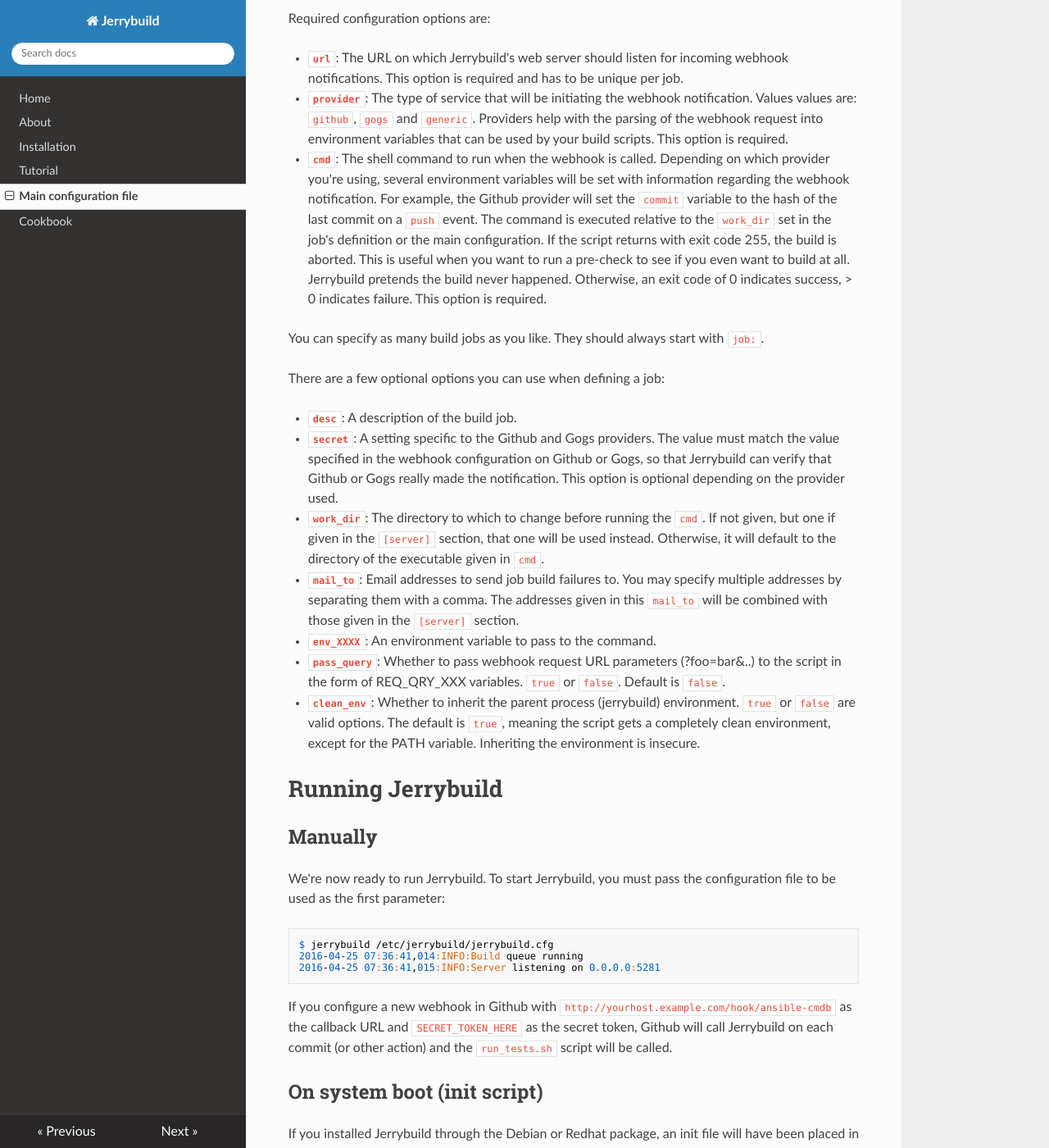
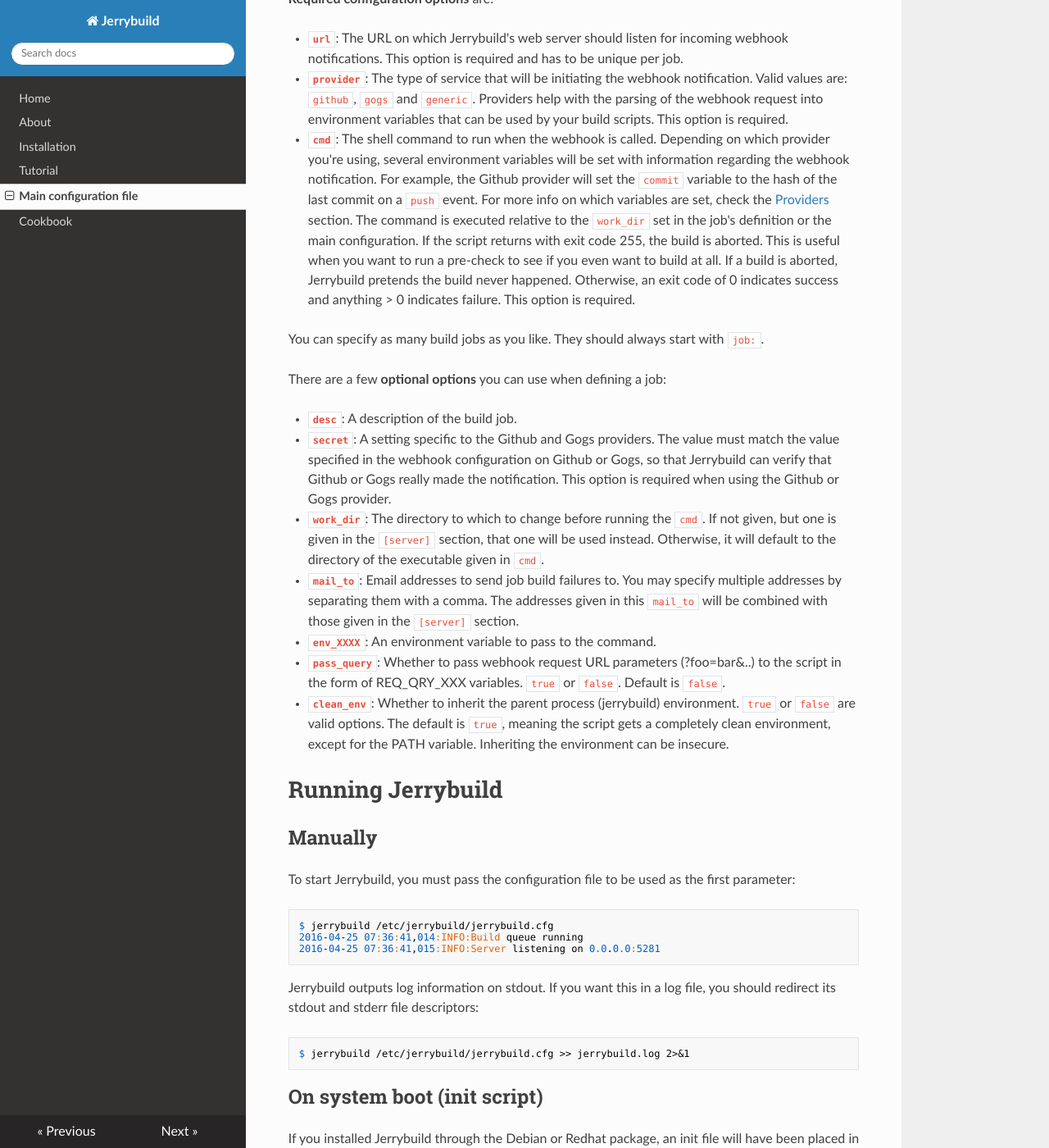
Before and after one commit to fboender/jerrybuild, an MkDocs documentation site: the page built from docs/user_guide.md, in a window 1280 px wide and 1400 px high, scrolled down 1312 px. Shown: the whole window at 82% size. Built offline with MkDocs 1.6.1, drawn with Linux system fonts in a browser that asks for light colours; nearby versions of some CDN libraries; old or Windows-style settings are respelled for this version of MkDocs; some of the changed text lies outside the part shown.

Commit message:
Minor semantic improvements in User guide.

```diff
--- a/docs/user_guide.md
+++ b/docs/user_guide.md
@@ -21,16 +21,17 @@
 Available configuration options:
 
 * **`listen`**: Address to listen on. Instead of changing this to listen on
-  external IPs, you'd be better off putting Jerrybuild behind Apache or NGinx.
-  See the Cookbook on how to easily do that.
+  external IPs, you should run Jerrybuild behind Apache or NGinx. See the
+  [Cookbook](cookbook.md) on how to easily do that.
 * **`port`**: Port to listen on
-* **`log_level`**: The logging level. Logging level. Possible values: DEBUG,
-  INFO, WARN, ERROR, FATAL
-* **`mail_to`**: Always send mail to recipients on build failure (optional).
+* **`log_level`**: The logging level. Possible values: DEBUG, INFO, WARN,
+  ERROR or FATAL
+* **`mail_to`**: Always send mail to recipients on build failure.
   Multiple addresses should be separated by a comma. You can add additional
   addresses in each job section.
 * **`status_dir`**: Directory to keep job status files and such in.
-* **`work_dir`**: Default working directory for jobs.
+* **`work_dir`**: Default working directory for jobs. This is the working dir
+  when executing script.
 * **`keep_jobs`**: The number of job results or a timespan after which to
   delete old job results. This value applies to each job seperately. The last
   job status will never be deleted. This value can be overridden on a
@@ -44,7 +45,7 @@
 # Defining jobs
 
 Jobs are defined in either the main configuration file or in separate job
-configurations that go in `/etc/jerrybuild/jobs.d`. For example, the following
+configurations that go in `/etc/jerrybuild/jobs.d/`. For example, the following
 job shows how to run the tests for the
 [Ansible-cmdb](https://github.com/fboender/ansible-cmdb) Github project:
 
@@ -60,39 +61,41 @@
 This defines a job called `ansible-cmdb-test`. Each job should have its own
 `[job:XXXXXXXX]` section.
 
-Required configuration options are:
+**Required configuration options** are:
 
 * **`url`**: The URL on which Jerrybuild's web server should listen for
   incoming webhook notifications. This option is required and has to be unique
   per job.
 * **`provider`**: The type of service that will be initiating the webhook
-  notification. Values values are: `github`, `gogs` and `generic`. Providers
+  notification. Valid values are: `github`, `gogs` and `generic`. Providers
   help with the parsing of the webhook request into environment variables that
   can be used by your build scripts. This option is required.
 * **`cmd`**: The shell command to run when the webhook is called. Depending on
   which provider you're using, several environment variables will be set with
   information regarding the webhook notification. For example, the Github
   provider will set the `commit` variable to the hash of the last commit on a
-  `push` event. The command is executed relative to the `work_dir` set in the
-  job's definition or the main configuration. If the script returns with exit
-  code 255, the build is aborted. This is useful when you want to run a
-  pre-check to see if you even want to build at all. Jerrybuild pretends the
-  build never happened. Otherwise, an exit code of 0 indicates success, > 0
-  indicates failure. This option is required.
+  `push` event. For more info on which variables are set, check the
+  [Providers](#providers) section. The command is executed relative to the
+  `work_dir` set in the job's definition or the main configuration. If the
+  script returns with exit code 255, the build is aborted. This is useful when
+  you want to run a pre-check to see if you even want to build at all. If a
+  build is aborted, Jerrybuild pretends the build never happened. Otherwise,
+  an exit code of 0 indicates success and anything > 0 indicates failure. This
+  option is required.
 
 You can specify as many build jobs as you like. They should always start with
 `job:`.
 
-There are a few optional options you can use when defining a job:
+There are a few **optional options** you can use when defining a job:
 
 * **`desc`**: A description of the build job.
 * **`secret`**: A setting specific to the Github and Gogs providers.
   The value must match the value specified in the webhook configuration on
   Github or Gogs, so that Jerrybuild can verify that Github or Gogs really
-  made the notification. This option is optional depending on the provider
-  used.
+  made the notification. This option is required when using the Github or Gogs
+  provider.
 * **`work_dir`**: The directory to which to change before running the `cmd`.
-  If not given, but one if given in the `[server]` section, that one will be
+  If not given, but one is given in the `[server]` section, that one will be
   used instead. Otherwise, it will default to the directory of the executable
   given in `cmd`.
 * **`mail_to`**: Email addresses to send job build failures to. You may
@@ -106,23 +109,23 @@
 * **`clean_env`**: Whether to inherit the parent process (jerrybuild)
   environment. `true` or `false` are valid options. The default is `true`,
   meaning the script gets a completely clean environment, except for the PATH
-  variable. Inheriting the environment is insecure.
+  variable. Inheriting the environment can be insecure.
 
 # Running Jerrybuild
 
 ## Manually
 
-We're now ready to run Jerrybuild. To start Jerrybuild, you must pass the
-configuration file to be used as the first parameter:
+To start Jerrybuild, you must pass the configuration file to be used as the
+first parameter:
 
     $ jerrybuild /etc/jerrybuild/jerrybuild.cfg
     2016-04-25 07:36:41,014:INFO:Build queue running
     2016-04-25 07:36:41,015:INFO:Server listening on 0.0.0.0:5281
 
-If you configure a new webhook in Github with
-`http://yourhost.example.com/hook/ansible-cmdb` as the callback URL and
-`SECRET_TOKEN_HERE` as the secret token, Github will call Jerrybuild on each
-commit (or other action) and the `run_tests.sh` script will be called.
+Jerrybuild outputs log information on stdout. If you want this in a log file,
+you should redirect its stdout and stderr file descriptors:
+
+    $ jerrybuild /etc/jerrybuild/jerrybuild.cfg >> jerrybuild.log 2>&1
 
 ## On system boot (init script)
 
@@ -133,8 +136,8 @@
 
 ## Reloading
 
-After changing the configuration file, you can reload it by sending the HUP
-signal to the Jerrybuild process:
+After changing the configuration file, you can instruct Jerrybuild to reload
+the configuration  by sending the HUP signal to the Jerrybuild process:
 
     $ pidof -x "jerrybuild"
     4718
```
Also changed, not shown: other parts of docs/user_guide.md (+8 -7 lines).
